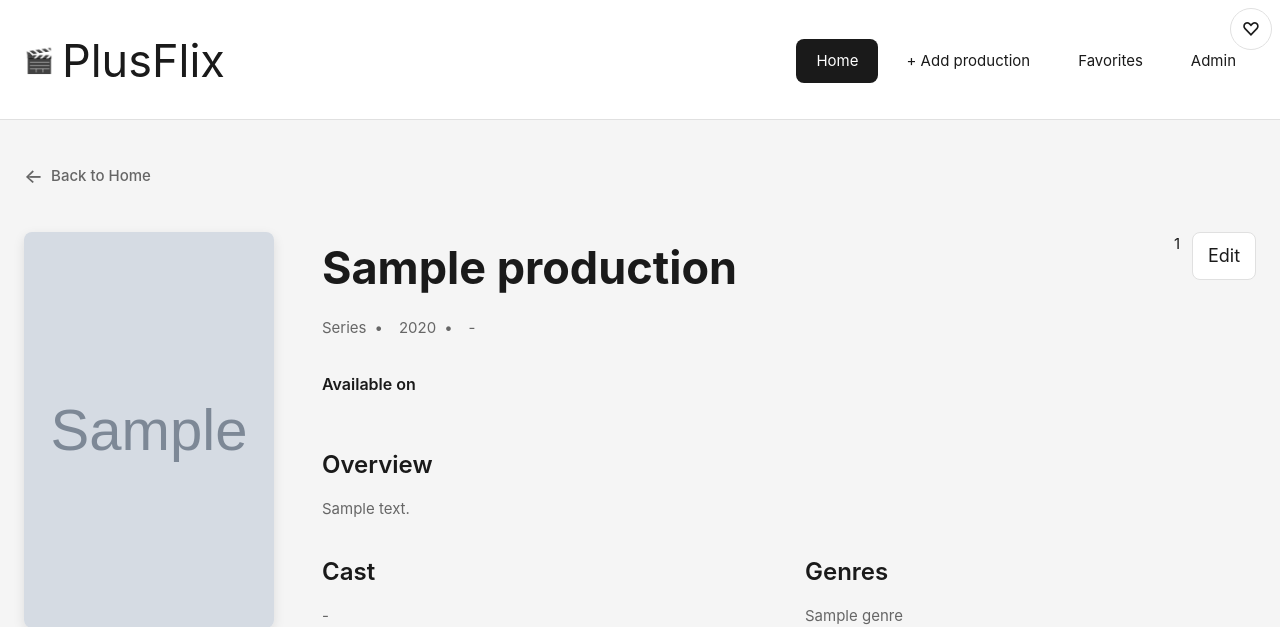
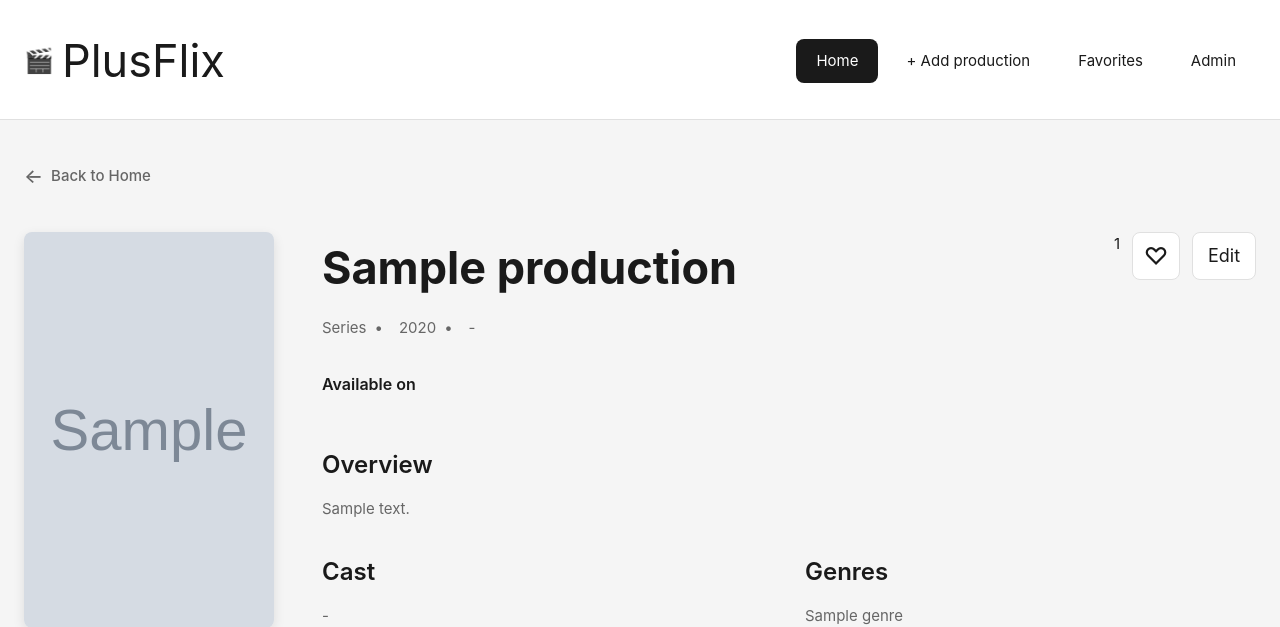
Before and after one commit to jaqbqlik/PlusFlix-Projekt-Studia, a PHP site: template PlusFlix/custom-php-framework-master/templates/home/show.html.php in a window 1280 px wide. Shown: the top 627 px of the page. Run offline with PHP 8.4, Linux system fonts and the light colour scheme; the template is opened without the code that fills it: most values are stand-ins (such as "Sample title", 1, 10 or a date in 2020); grey boxes marked "Sample" are stand-in pictures; data that the repository does not hold is empty; some web fonts are replaced.

Commit message:
smoll został usunięty z klasy przycisku, o.O

```diff
--- a/PlusFlix/custom-php-framework-master/templates/home/show.html.php
+++ b/PlusFlix/custom-php-framework-master/templates/home/show.html.php
@@ -47,7 +47,7 @@ ob_start(); ?>
                             <h1><?= htmlspecialchars($titleText) ?></h1>
                             <?= $id = (int)$production->getId(); ?>
                             <button
-                                    class="favorite-btn-detail smoll-fav-btn <?= $isFavorite ? 'active' : '' ?>"
+                                    class="favorite-btn-detail <?= $isFavorite ? 'active' : '' ?>"
                                     data-production-id="<?= $id ?>"
                                     type="button">
                                 <?= $isFavorite ? '♥' : '♡' ?>
```
